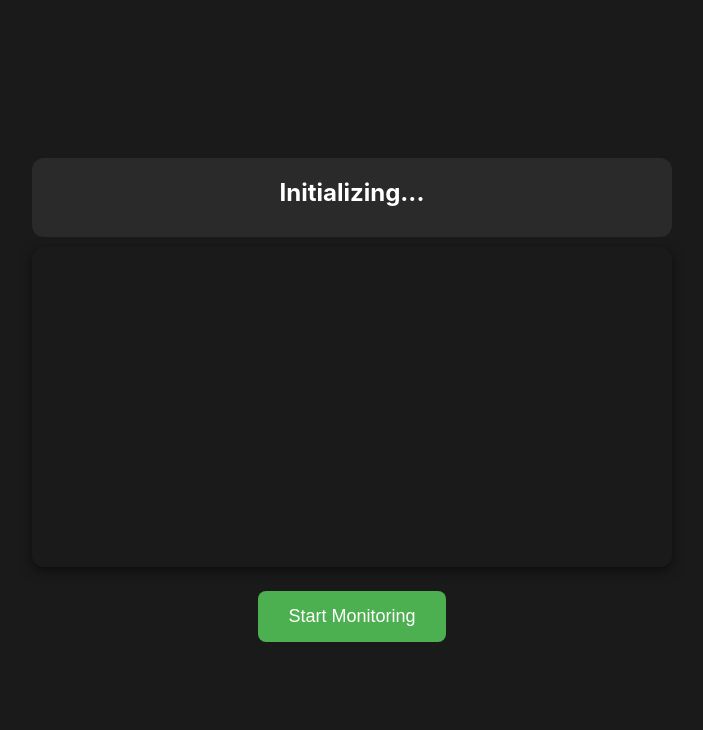
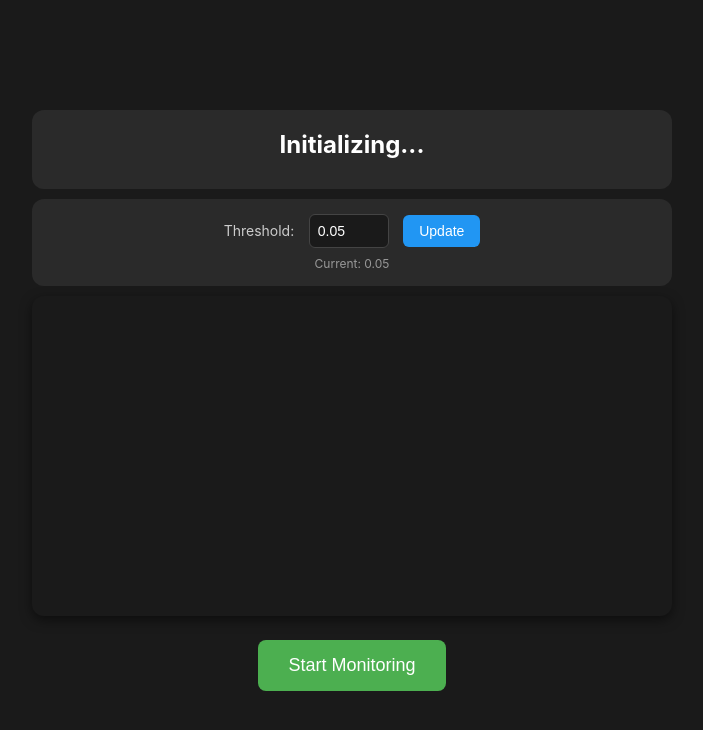
Before and after one commit to nanoticity/jaw-monitor, a website: page index.html in a window 1280 px wide. Shown: the whole page, without its empty margins (288-991 px from the left). Drawn offline with Linux system fonts and the light colour scheme.

Commit message:
Add sens modifier to website

```diff
--- a/index.html
+++ b/index.html
@@ -122,6 +122,54 @@
                 background-color: #4a2a2a;
             }
         }
+
+        #settings {
+            background-color: #2a2a2a;
+            padding: 15px;
+            border-radius: 12px;
+            text-align: center;
+            width: 100%;
+            max-width: 640px;
+            margin-bottom: 10px;
+        }
+
+        #settings label {
+            font-size: 14px;
+            color: #ccc;
+            margin-right: 10px;
+        }
+
+        #thresholdInput {
+            width: 80px;
+            padding: 8px;
+            font-size: 14px;
+            border-radius: 6px;
+            border: 1px solid #444;
+            background-color: #1a1a1a;
+            color: #fff;
+            margin-right: 10px;
+        }
+
+        #updateThresholdButton {
+            background-color: #2196f3;
+            color: white;
+            border: none;
+            padding: 8px 16px;
+            font-size: 14px;
+            border-radius: 6px;
+            cursor: pointer;
+            transition: background-color 0.3s;
+        }
+
+        #updateThresholdButton:hover {
+            background-color: #1976d2;
+        }
+
+        #currentThreshold {
+            font-size: 12px;
+            color: #999;
+            margin-top: 8px;
+        }
     </style>
 </head>
 <body>
@@ -129,6 +177,12 @@
         <div id="status">
             <div id="mouthStatus">Initializing...</div>
             <div id="timer"></div>
+        </div>
+        <div id="settings">
+            <label for="thresholdInput">Threshold:</label>
+            <input type="number" id="thresholdInput" min="0.01" max="0.2" step="0.01" value="0.05">
+            <button id="updateThresholdButton">Update</button>
+            <div id="currentThreshold">Current: 0.05</div>
         </div>
         <div id="videoContainer">
             <video id="video" autoplay playsinline></video>
--- a/src/app.ts
+++ b/src/app.ts
@@ -20,6 +20,9 @@ class JawMonitor {
     private startButton: HTMLButtonElement;
     private errorElement: HTMLElement;
     private statusContainer: HTMLElement;
+    private thresholdInput: HTMLInputElement;
+    private updateThresholdButton: HTMLButtonElement;
+    private currentThresholdElement: HTMLElement;
 
     private mouthState: MouthState = {
         isOpen: true,
@@ -31,7 +34,7 @@ class JawMonitor {
     private gainNode: GainNode | null = null;
     private isAlertPlaying: boolean = false;
 
-    private readonly CLOSED_THRESHOLD = 0.09; // Threshold for detecting closed mouth (increased to allow slight opening)
+    private CLOSED_THRESHOLD = 0.05; // Threshold for detecting closed mouth (configurable)
     private readonly ALERT_DELAY = 1000; // 1 second delay before alerting
     private readonly ALERT_FREQUENCY = 440; // A4 note frequency
 
@@ -44,8 +47,12 @@ class JawMonitor {
         this.startButton = document.getElementById('startButton') as HTMLButtonElement;
         this.errorElement = document.getElementById('error')!;
         this.statusContainer = document.getElementById('status')!;
+        this.thresholdInput = document.getElementById('thresholdInput') as HTMLInputElement;
+        this.updateThresholdButton = document.getElementById('updateThresholdButton') as HTMLButtonElement;
+        this.currentThresholdElement = document.getElementById('currentThreshold')!;
 
         this.startButton.addEventListener('click', () => this.initialize());
+        this.updateThresholdButton.addEventListener('click', () => this.updateThreshold());
     }
 
     private async initialize(): Promise<void> {
@@ -287,6 +294,19 @@ class JawMonitor {
         this.errorElement.textContent = message;
         this.errorElement.style.display = 'block';
     }
+
+    private updateThreshold(): void {
+        const newThreshold = parseFloat(this.thresholdInput.value);
+
+        if (isNaN(newThreshold) || newThreshold <= 0 || newThreshold > 0.2) {
+            this.showError('Please enter a valid threshold between 0.01 and 0.2');
+            return;
+        }
+
+        this.CLOSED_THRESHOLD = newThreshold;
+        this.currentThresholdElement.textContent = `Current: ${newThreshold.toFixed(2)}`;
+        this.errorElement.style.display = 'none';
+    }
 }
 
 // Initialize the application when DOM is loaded
```
Also changed, not shown: dist/app.js.
